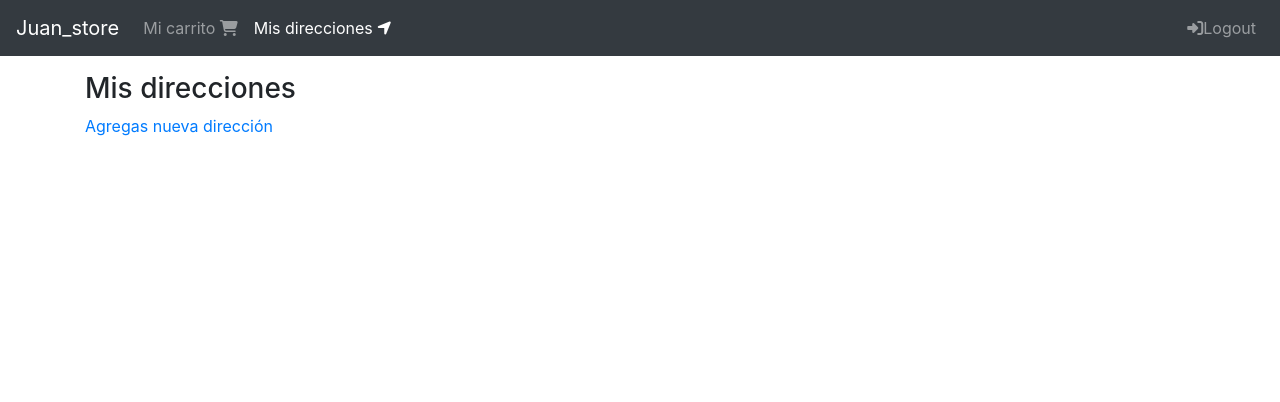
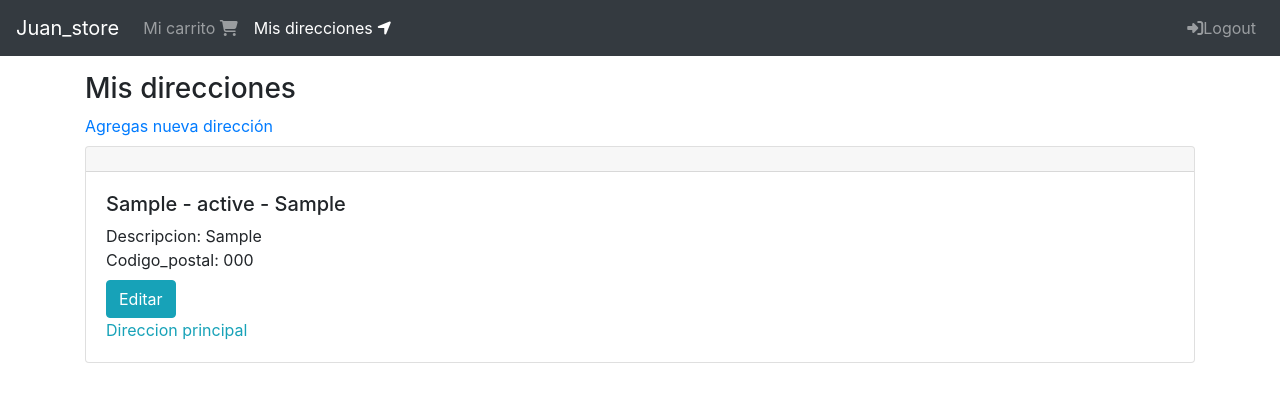
Before and after one commit to jcsq20/juan_tienda, a Django app: page /direcciones/ in a window 1280 px wide. Shown: the top 402 px of the page. Run offline with Django 3.2, Linux system fonts and the light colour scheme; a user stored in the database is signed in; tables that the repository leaves empty hold one stand-in row (values such as "Sample post"); some libraries are stand-ins or nearby versions.

Commit message:
Lista de direcciones y Restringir direcciones

```diff
--- a/juan_store/shipping_addresess/models.py
+++ b/juan_store/shipping_addresess/models.py
@@ -15,3 +15,7 @@ class ShippingAddress(models.Model):
 
     def __str__(self):
         return self.postal_code
+
+    @property
+    def address(self):
+        return "{} - {} - {}".format(self.city, self.state, self.country)
--- a/juan_store/shipping_addresess/templates/shipping_addresses/shipping_addresses.html
+++ b/juan_store/shipping_addresess/templates/shipping_addresses/shipping_addresses.html
@@ -5,5 +5,12 @@
             Mis direcciones
         </div>
         <a href="{% url 'shipping_addresses:create' %}">Agregas nueva dirección</a>
+        <div class="mt-2 mb-5">
+            {% for shipping_addresses in object_list %}
+                <div class="mt-2">
+                    {% include 'shipping_addresses/snippets/shipping_address.html'%}
+                </div>
+            {% endfor %}
+        </div>
     </div>
 {% endblock%}
--- /dev/null
+++ b/juan_store/shipping_addresess/templates/shipping_addresses/snippets/shipping_address.html
@@ -0,0 +1,23 @@
+<div class="card">
+    <h5 class="card-header"></h5>
+    <div class="card-body">
+        <h5 class="card-tittle"> {{ shipping_addresses.address }}</h5>
+        <div class="card-tittle">
+            Descripcion: {{ shipping_addresses.reference }}
+        </div>
+        <div class="card-tittle">
+            Codigo_postal: {{ shipping_addresses.postal_code }}
+        </div>
+        <div class="mt-2">
+            <a href="#" class="btn btn-info">Editar</a>
+            {% if shipping_addresses.default %}
+                <div class="text-info">
+                    Direccion principal
+                </div>
+            {% else %}
+                <a href="#" class="btn btn-danger">Default</a>
+            {%endif%}
+        </div>
+
+    </div>
+</div>
--- a/juan_store/shipping_addresess/views.py
+++ b/juan_store/shipping_addresess/views.py
@@ -1,17 +1,20 @@
 from django.shortcuts import render, redirect
 from django.contrib import messages
+from django.contrib.auth.decorators import login_required
+from django.contrib.auth.mixins import LoginRequiredMixin
 from django.views.generic import ListView
 from .models import ShippingAddress
 from .forms import ShippingAddressForm
 # Create your views here.
-class shippingAddressListView(ListView):
+class shippingAddressListView(LoginRequiredMixin, ListView):
+    login_url = "login"
     model = ShippingAddress
     template_name = "shipping_addresses/shipping_addresses.html"
 
     def get_queryset(self):
         return ShippingAddress.objects.filter(user=self.request.user).order_by("-default")
 
-
+@login_required(login_url="login")
 def create(request):
     form = ShippingAddressForm(request.POST or None)
 
--- a/juan_store/templates/navbar.html
+++ b/juan_store/templates/navbar.html
@@ -14,11 +14,13 @@
                     Mi carrito <span class="fas fa-shopping-cart"></span>
                 </a>
             </li>
-            <li class="nav-item {% if request.path == shipping_addresses %}active{% endif %}">
-                <a class="nav-link" href="{{shipping_addresses}}">
-                    Mis direcciones <span class="fas fa-location-arrow"></span>
-                </a>
-            </li>
+            {% if user.is_authenticated %}
+                <li class="nav-item {% if request.path == shipping_addresses %}active{% endif %}">
+                    <a class="nav-link" href="{{shipping_addresses}}">
+                        Mis direcciones <span class="fas fa-location-arrow"></span>
+                    </a>
+                </li>
+            {%endif%}
         </ul>
         <ul class="nav navbar-nav ml-auto">
             {%if user.is_authenticated%}
```
